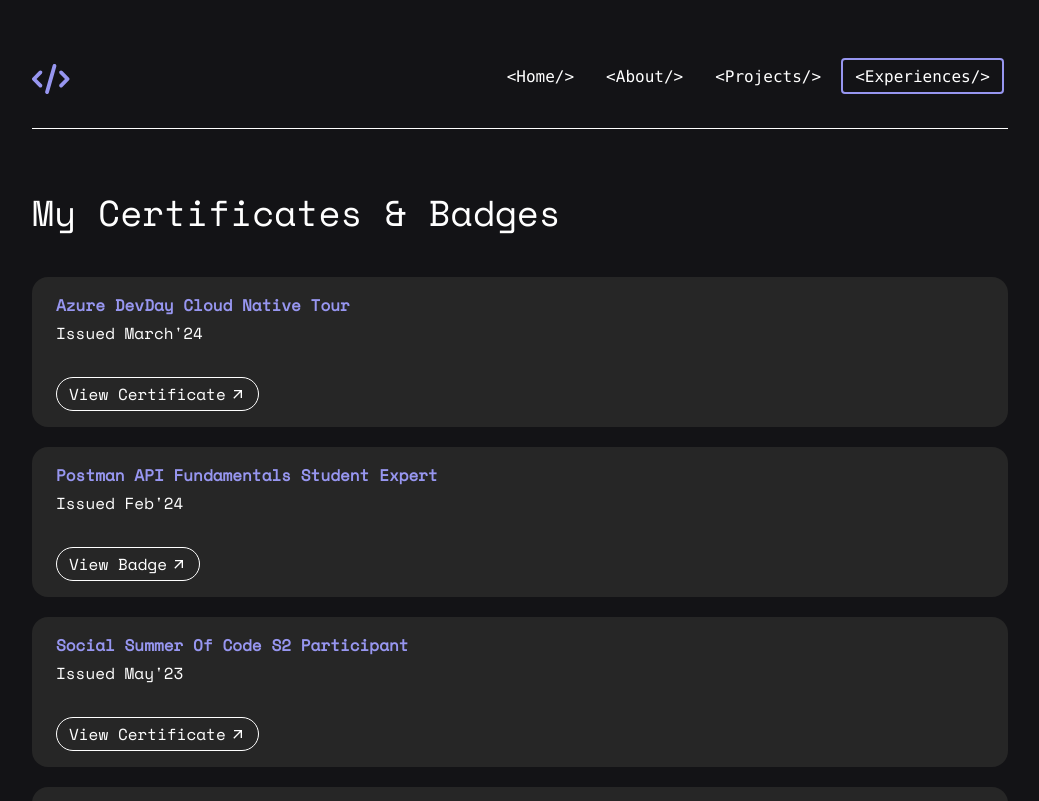
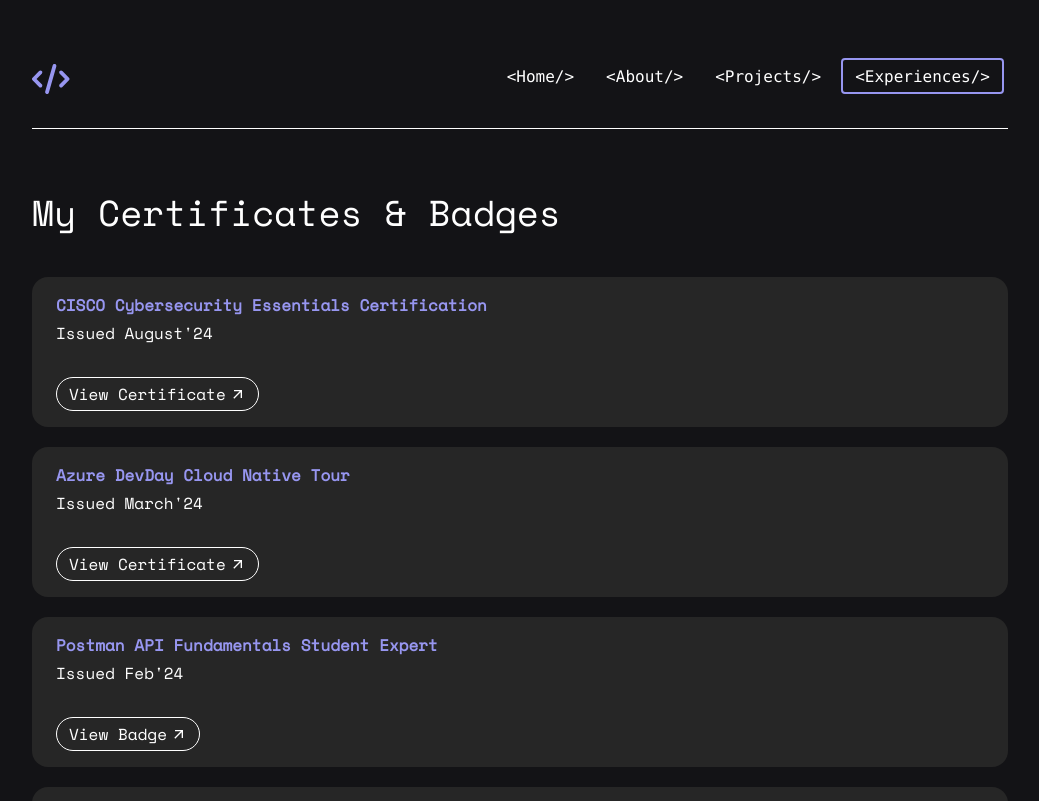
Before and after one commit to Nandini-Maheshwari/Portfolio, a React (Vite) app: page /Experiences in a window 1280 px wide. Shown: the top 801 px of the page, without its empty margins (120-1159 px from the left). Built offline with nearby package versions, Linux system fonts and the light colour scheme.

Commit message:
Updated skills and certificates

```diff
--- a/src/Screens/About.jsx
+++ b/src/Screens/About.jsx
@@ -2,7 +2,7 @@
 import IconWithTooltip from '../Components/IconWithToolTip.jsx';
 import NM from '../assets/NM.jpg';
 import { FaHtml5, FaCss3Alt, FaNodeJs, FaGitAlt, FaGithub } from "react-icons/fa";
-import { SiTailwindcss, SiMongodb, SiExpress, SiLeetcode, SiTypescript } from "react-icons/si";
+import { SiTailwindcss, SiMongodb, SiExpress, SiLeetcode, SiTypescript, SiPostman } from "react-icons/si";
 import { IoLogoJavascript } from "react-icons/io5";
 import { FaReact, FaUnity } from "react-icons/fa6";
 import { TbBrandNextjs } from "react-icons/tb";
@@ -66,6 +66,7 @@
           <IconWithTooltip IconComponent={FaNodeJs} tooltipText="Node.js" />
           <IconWithTooltip IconComponent={SiMongodb} tooltipText="MongoDB" />
           <IconWithTooltip IconComponent={SiExpress} tooltipText="Express.js" />
+          <IconWithTooltip IconComponent={SiPostman} tooltipText="Postman" />
           <IconWithTooltip IconComponent={FaUnity} tooltipText="Unity" />
           <IconWithTooltip IconComponent={FaGitAlt} tooltipText="Git" />
         </div>
--- a/src/Screens/Experiences.jsx
+++ b/src/Screens/Experiences.jsx
@@ -4,6 +4,12 @@
 function Experiences() {
 
   const certificates = [
+    {
+      title: 'CISCO Cybersecurity Essentials Certification',
+      issuedDate: "August'24",
+      link: 'https://reskilll.com/https://drive.google.com/drive/folders/1HlvGo4Basi8UowW8oH3iZt44b9i78GgE?usp=sharing/azure/cloudnativetour/e3cc6e82b8',
+      linkText: 'View Certificate'
+    },
     {
       title: 'Azure DevDay Cloud Native Tour',
       issuedDate: "March'24",
```
